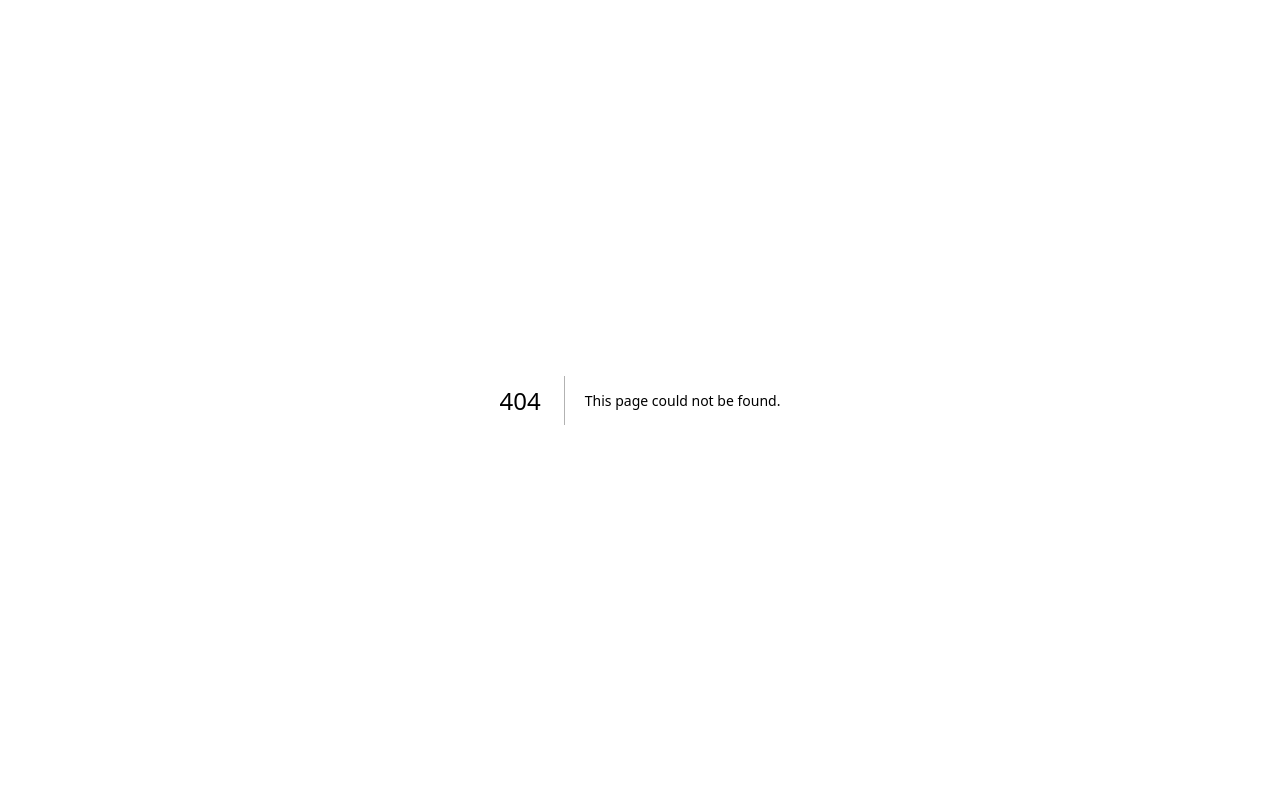
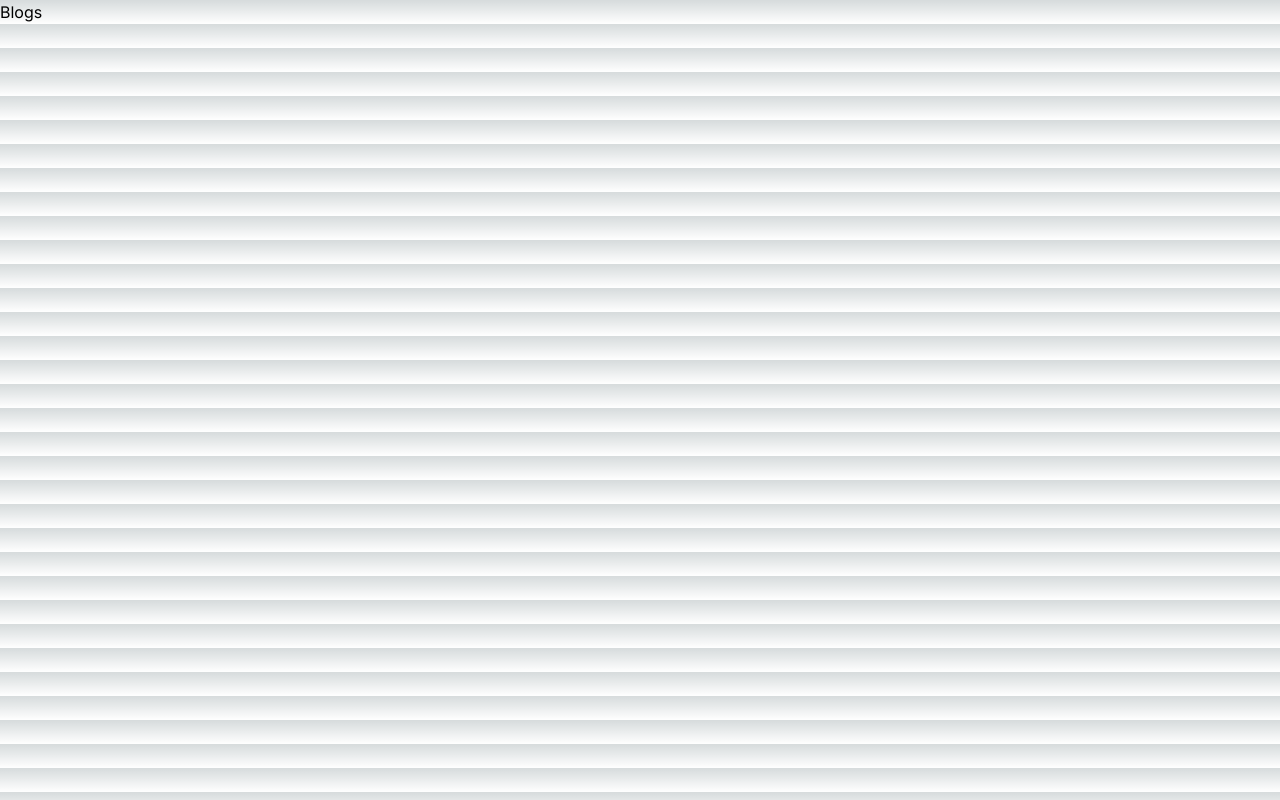
Before and after one commit to nomandhoni-cs/next-revisit, a Next.js app: page /blog in a window 1280 px wide. Before the commit this address had no page. Built offline with nearby package versions, Linux system fonts and the light colour scheme.

Commit message:
Initialized

```diff
--- /dev/null
+++ b/src/app/blog/page.tsx
@@ -0,0 +1,12 @@
+export const metadata = {
+  title: 'Blog',
+  description: 'Generated by create next app',
+}
+
+export default function Blog() {
+  return <>
+  <div className="container">
+    <h1>Blogs</h1>
+  </div>
+  </>;
+}
--- a/src/app/page.tsx
+++ b/src/app/page.tsx
@@ -1,4 +1,5 @@
 import Image from 'next/image'
+import Link from 'next/link'
 
 export default function Home() {
   return (
@@ -107,6 +108,7 @@
             Instantly deploy your Next.js site to a shareable URL with Vercel.
           </p>
         </a>
+        <Link href="/blog"> Blog </Link>
       </div>
     </main>
   )
```
